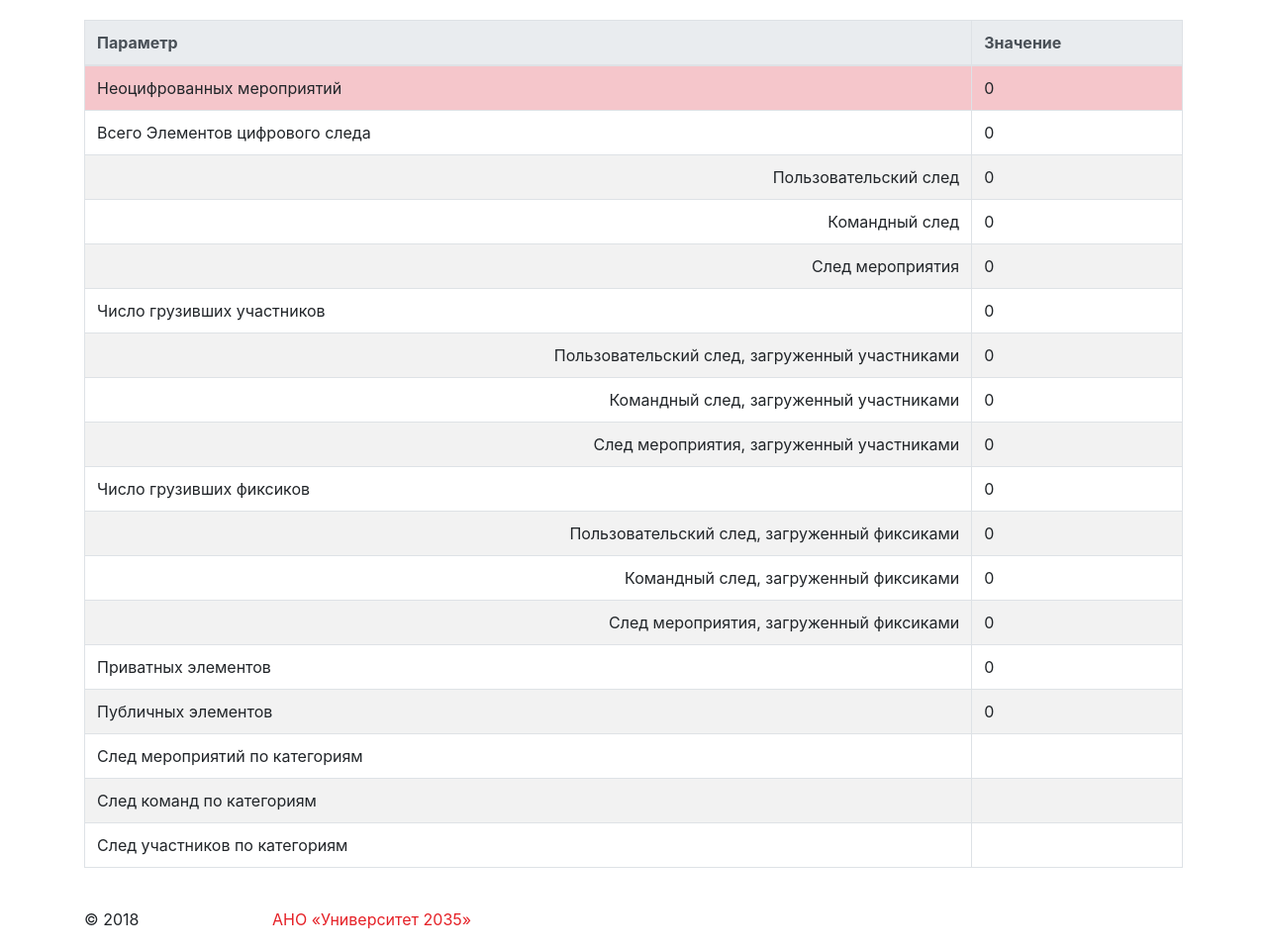
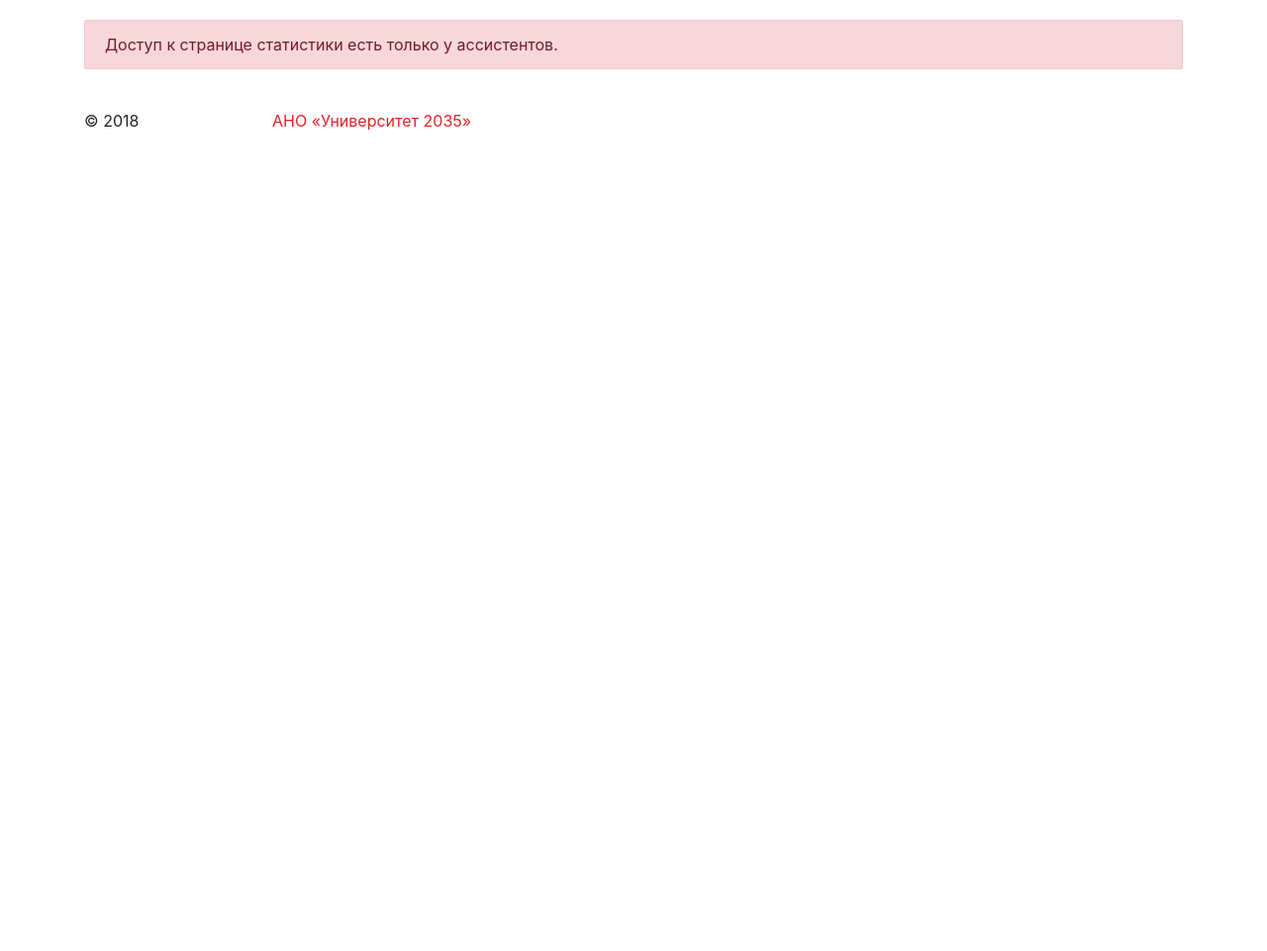
Before and after one commit to nosanity/isle, a Django app: page /statistics/ in a window 1280 px wide. Shown: the part 76-1037 px from the top of the page at 99% size. After the commit the page ends 208 px from the top, so only its background shows below. Run offline with Django 3.2, Linux system fonts and the light colour scheme; the visitor is signed in with stand-in values (Sample User, id 1); data that the repository does not hold is empty; some libraries are stand-ins or nearby versions.

Commit message:
Uploads-64 text and creds fixes

```diff
--- a/isle/templates/stat.html
+++ b/isle/templates/stat.html
@@ -1,12 +1,17 @@
 {% extends 'base.html' %}
 
 {% block content %}
+{% if not request.user.is_assistant %}
+<div class="alert alert-danger" role="alert">
+Доступ к странице статистики есть только у ассистентов.
+</div>
+{% else %}
     <table class="table table-striped table-bordered table-hover">
         <thead class="thead-light">
         <tr><th>Параметр</th>
         <th>Значение</th></tr>
         </thead>
-	    <tr class="table-danger"><td>Неоцифрованных мероприятий</td><td> {{ without_trace }}</td></tr>
+	    <tr class="table-danger"><td>Неоцифрованных мероприятий с заведенными участниками</td><td> {{ without_trace }}</td></tr>
             <tr><td>Всего Элементов цифрового следа</td><td> {{  total_elements }}</td></tr>
             <tr><td class="text-right">Пользовательский след</td><td> {{event_materials}}  </td></tr>
             <tr><td class="text-right">Командный след</td><td> {{event_team_materials}}  </td></tr>
@@ -29,4 +34,5 @@
 	    <tr><td>След команд по категориям</td><td><ul> {% for k, v in category_event_team_materials.items %}<li> {{k}}: {{v}}</li> {% endfor %}</ul></td></tr>
 	    <tr><td>След участников по категориям</td><td><ul> {% for k, v in category_event_only_materials.items %}<li> {{k}}: {{v}}</li> {% endfor %}</ul></td></tr>
     </table>
+{% endif %}
 {% endblock %}
--- a/isle/views.py
+++ b/isle/views.py
@@ -844,6 +844,8 @@ class Statistics(TemplateView):
     template_name = 'stat.html'
 
     def get_context_data(self):
+        if not self.request.user.is_assistant:
+            return {}
         event_materials = EventMaterial.objects.count()
         event_team_materials = EventTeamMaterial.objects.count()
         event_only_materials = EventOnlyMaterial.objects.count()
```
